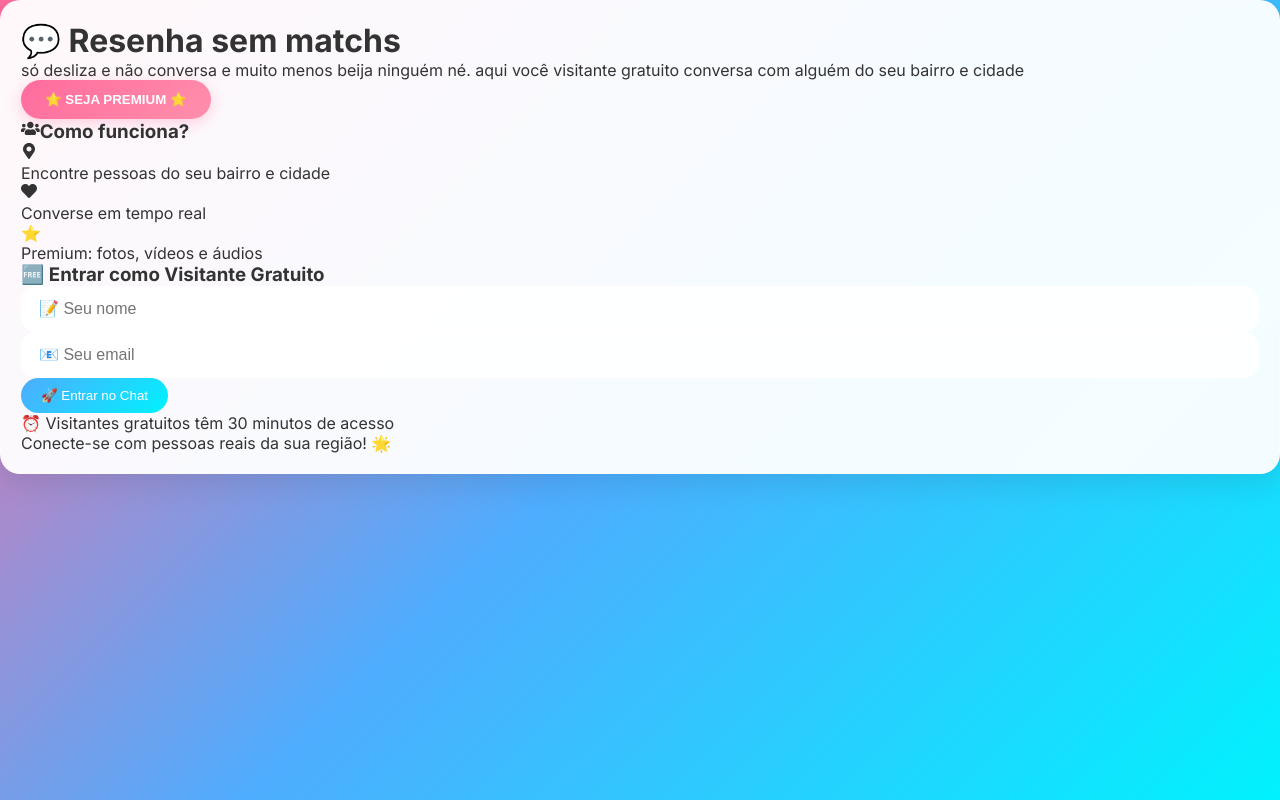
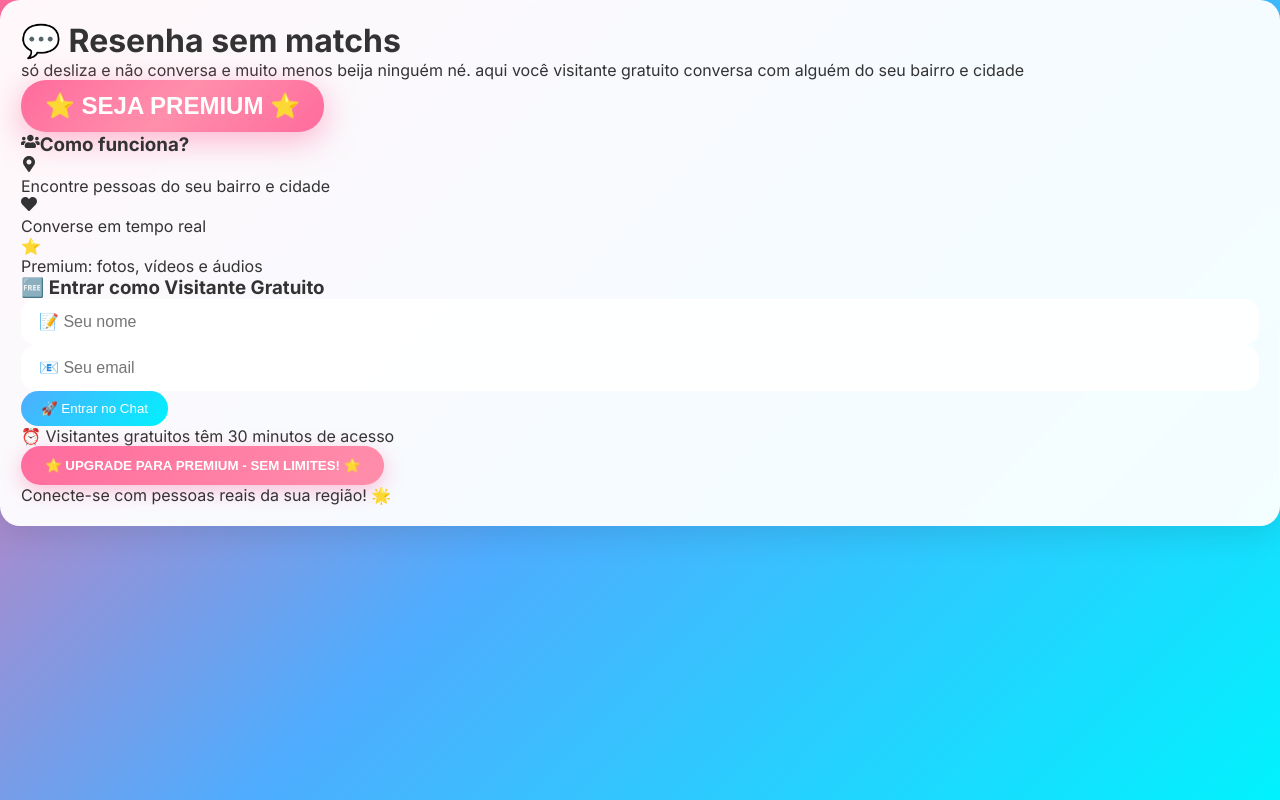
Before and after one commit to rodrigokrapp/100matchs, a React (Vite) app: page /inicio in a window 1280 px wide. Built offline with nearby package versions, Linux system fonts and the light colour scheme.

Commit message:
teste
teste

```diff
--- a/src/pages/HomePage.tsx
+++ b/src/pages/HomePage.tsx
@@ -68,7 +68,13 @@ const HomePage: React.FC = () => {
           {/* Botão Premium Destacado */}
           <button
             onClick={handlePremiumClick}
-            className="btn-premium text-lg px-8 py-4 mb-8 animate-pulse"
+            className="btn-premium text-xl px-12 py-6 mb-8 animate-pulse shadow-2xl transform hover:scale-105 transition-all duration-300"
+            style={{
+              background: 'linear-gradient(135deg, #ff6b9d, #ff8fab, #ff6b9d)',
+              boxShadow: '0 8px 32px rgba(255, 107, 157, 0.5)',
+              fontSize: '1.5rem',
+              fontWeight: 'bold'
+            }}
           >
             ⭐ SEJA PREMIUM ⭐
           </button>
@@ -156,6 +162,20 @@ const HomePage: React.FC = () => {
             <p className="text-xs text-gray-500 mt-3 text-center">
               ⏰ Visitantes gratuitos têm 30 minutos de acesso
             </p>
+
+            {/* Botão Premium adicional no final do formulário */}
+            <div className="mt-6 text-center">
+              <button
+                onClick={handlePremiumClick}
+                className="btn-premium w-full text-lg py-4 animate-bounce"
+                style={{
+                  background: 'linear-gradient(135deg, #ff6b9d, #ff8fab)',
+                  boxShadow: '0 6px 20px rgba(255, 107, 157, 0.4)'
+                }}
+              >
+                ⭐ UPGRADE PARA PREMIUM - SEM LIMITES! ⭐
+              </button>
+            </div>
           </div>
         </div>
 
```
